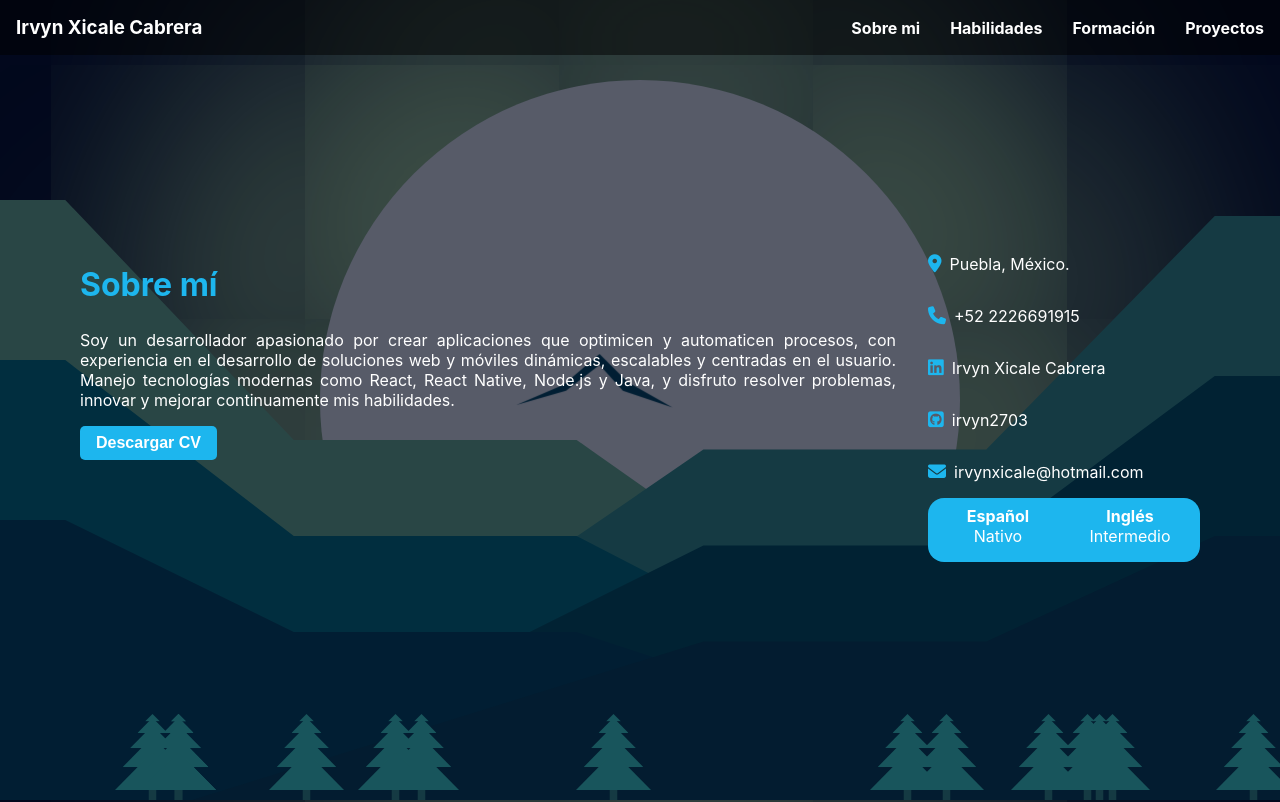
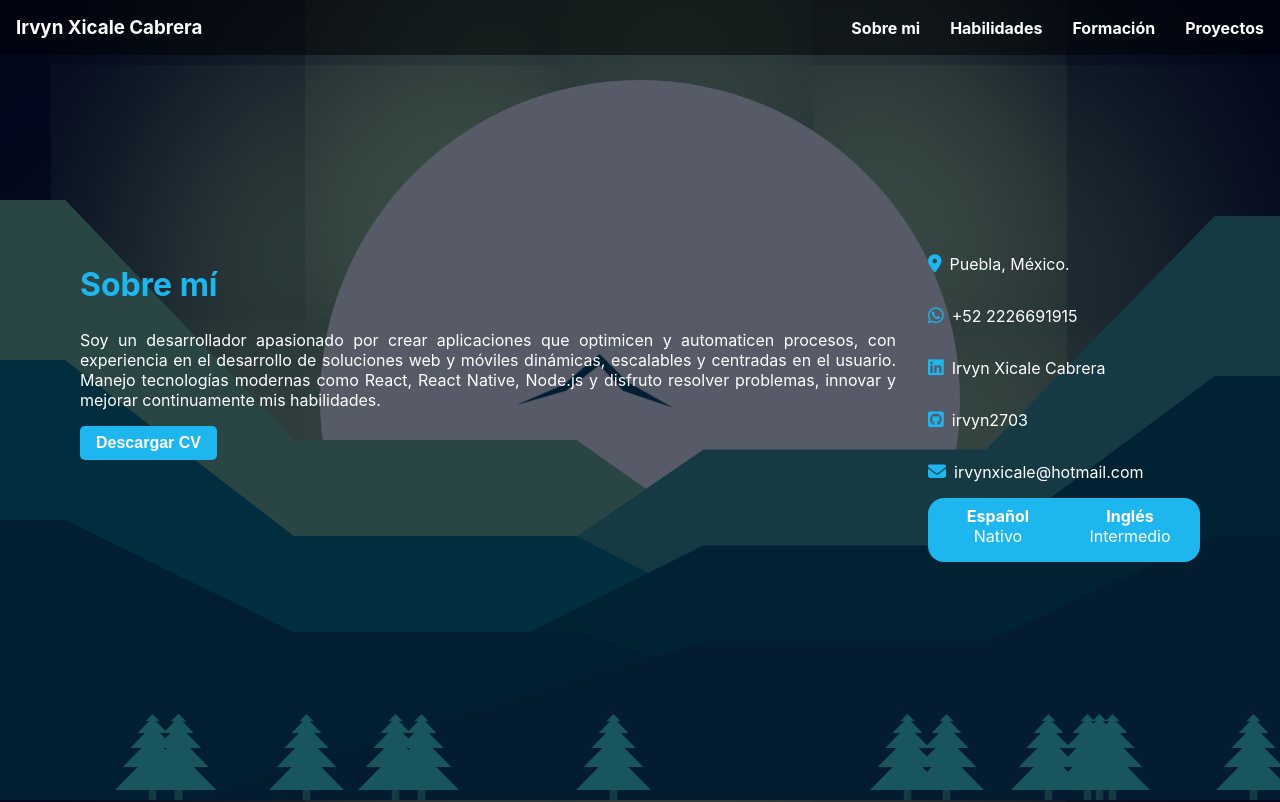
Before and after one commit to irvyn2703/irvyn2703.github.io, a React (Create React App) app: page / in a window 1280 px wide. Shown: the top 802 px of the page. Built offline with nearby package versions, Linux system fonts and the light colour scheme; no server answers.

Commit message:
style: update my personal information

```diff
--- a/src/sections/Home/Business/HomeBusiness.js
+++ b/src/sections/Home/Business/HomeBusiness.js
@@ -1,7 +1,11 @@
 const HomeBusiness = () => {
   const data = [
     { icon: "fa-solid fa-location-dot", text: "Puebla, México." },
-    { icon: "fa-solid fa-phone", text: "+52 2226691915" },
+    {
+      icon: "fa-brands fa-whatsapp",
+      text: "+52 2226691915",
+      href: "https://wa.me/522226691915",
+    },
     {
       icon: "fa-brands fa-linkedin",
       text: "Irvyn Xicale Cabrera",
@@ -12,7 +16,11 @@ const HomeBusiness = () => {
       text: "irvyn2703",
       href: "https://github.com/irvyn2703",
     },
-    { icon: "fa-solid fa-envelope", text: "irvynxicale@hotmail.com" },
+    {
+      icon: "fa-solid fa-envelope",
+      text: "irvynxicale@hotmail.com",
+      href: "mailto:irvynxicale@hotmail.com",
+    },
   ];
 
   const handleClicked = () => {
--- a/src/sections/Home/UI/Home.jsx
+++ b/src/sections/Home/UI/Home.jsx
@@ -14,7 +14,7 @@ const Home = () => {
             y automaticen procesos, con experiencia en el desarrollo de
             soluciones web y móviles dinámicas, escalables y centradas en el
             usuario. Manejo tecnologías modernas como React, React Native,
-            Node.js y Java, y disfruto resolver problemas, innovar y mejorar
+            Node.js y disfruto resolver problemas, innovar y mejorar
             continuamente mis habilidades.
           </p>
           <button onClick={handleClicked}>Descargar CV</button>
```
